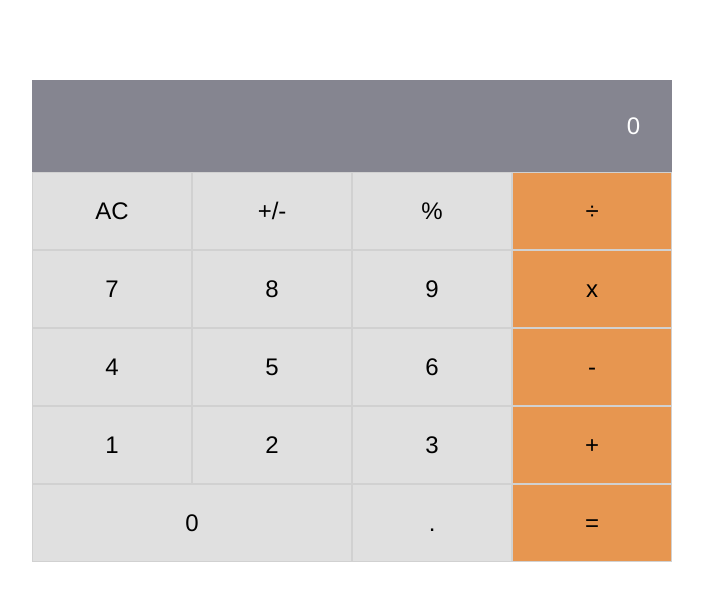
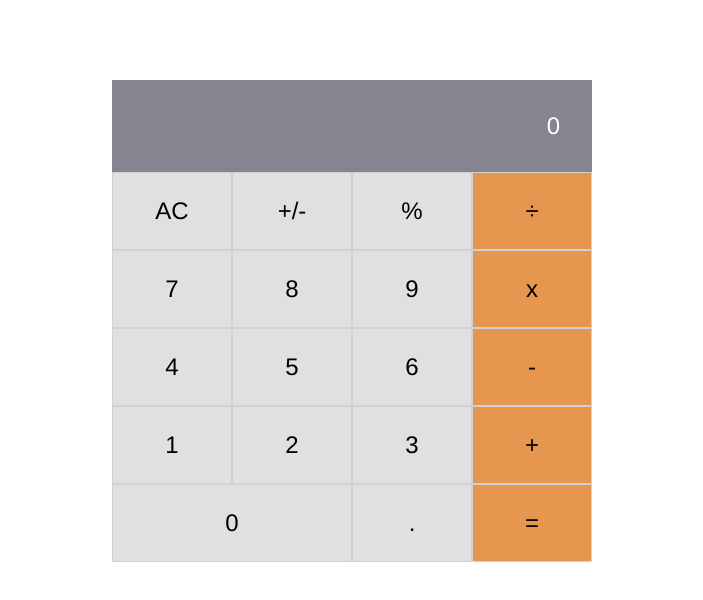
Before and after one commit to krisbobo/magic-calc, a React (Create React App) app: page / in a window 1280 px wide. Shown: the top 600 px of the page, without its empty margins (288-991 px from the left). Built offline with nearby package versions, Linux system fonts and the light colour scheme.

Commit message:
Update style

```diff
--- a/src/components/Calculator.module.scss
+++ b/src/components/Calculator.module.scss
@@ -7,9 +7,9 @@
 }
 
 .calculator {
-  max-width: 50rem;
+  max-width: 40rem;
   padding: 5rem;
-  width: 100%;
+  width: 50%;
 }
 
 button {
```
